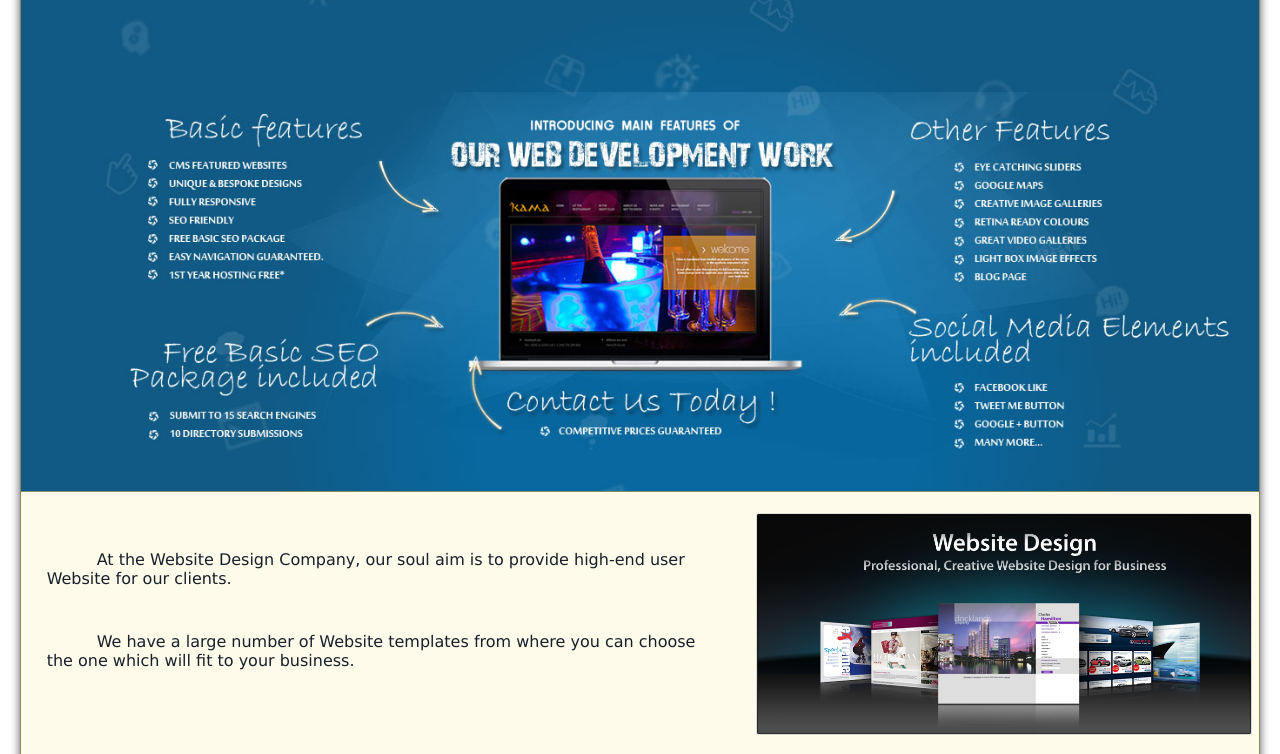
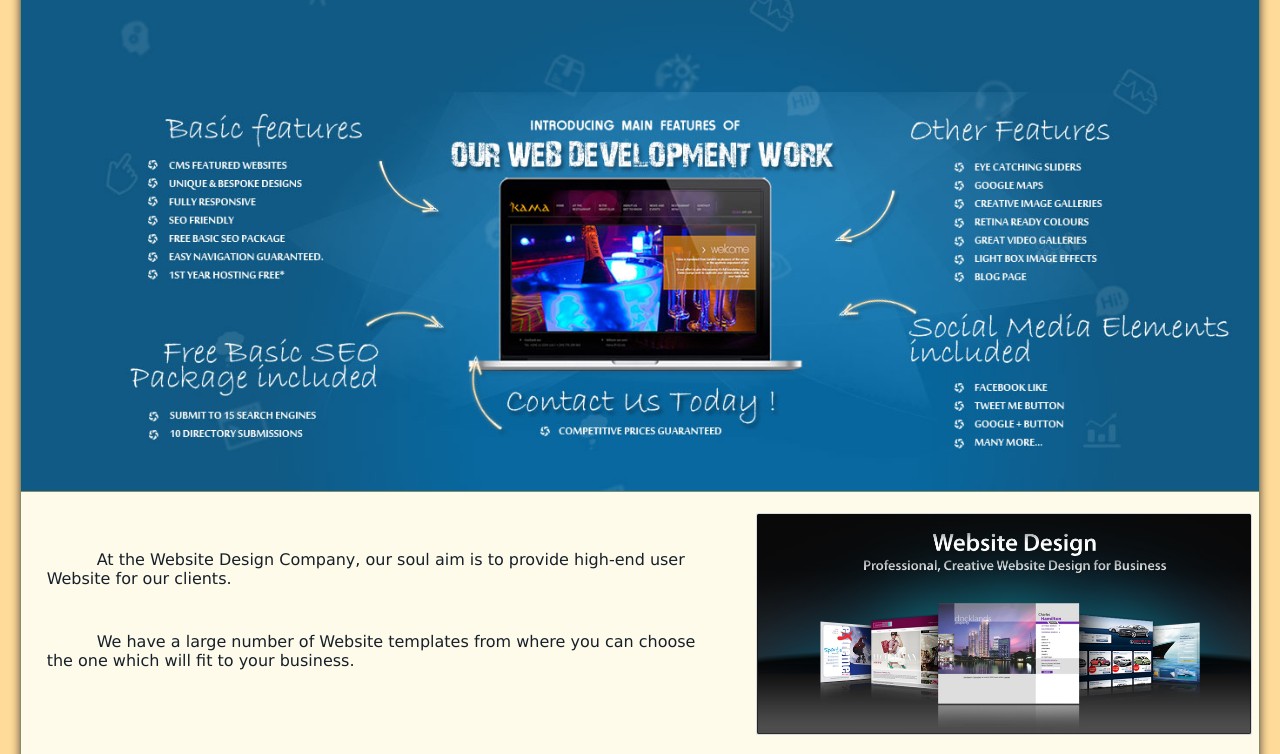
Before and after one commit to shubham-sr/Tutorial-site, a plain HTML site: page index.html in a window 1280 px wide. Shown: the part 309-1063 px from the top of the page. Drawn offline with Linux system fonts and the light colour scheme.

Commit message:
Update index.html

```diff
--- a/index.html
+++ b/index.html
@@ -7,7 +7,7 @@
 
 <style>
 body {
-  background:  #ffff;
+  background:  #ffdb99;
   font-family: Verdana, Tahoma, Arial, sans-serif;
   font-size: 18px
   overflow: auto;
```
